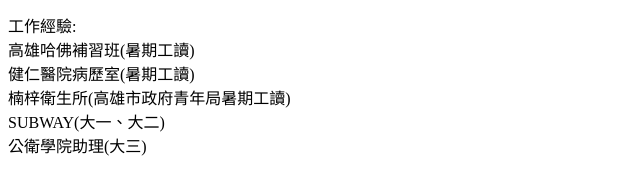
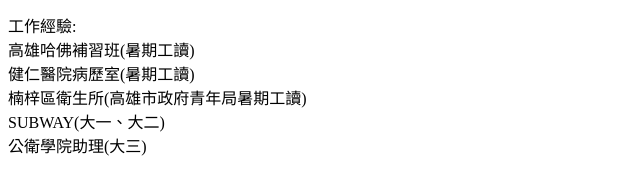
Before and after one commit to isabellaliu094-cpu/my-website, a plain HTML site: page index.html in a window 1280 px wide. Shown: the part 465-639 px from the top of the page, 0-640 px from the left. Drawn offline with Linux system fonts and the light colour scheme.

Commit message:
Update index.html

```diff
--- a/index.html
+++ b/index.html
@@ -38,7 +38,7 @@
   		   工作經驗:<br>
 			    高雄哈佛補習班(暑期工讀)<br>
 		   	    健仁醫院病歷室(暑期工讀)<br>
-			    楠梓衛生所(高雄市政府青年局暑期工讀)<br>
+			    楠梓區衛生所(高雄市政府青年局暑期工讀)<br>
 			    SUBWAY(大一、大二)<br>
 			    公衛學院助理(大三)<br>
 		</p>
```
